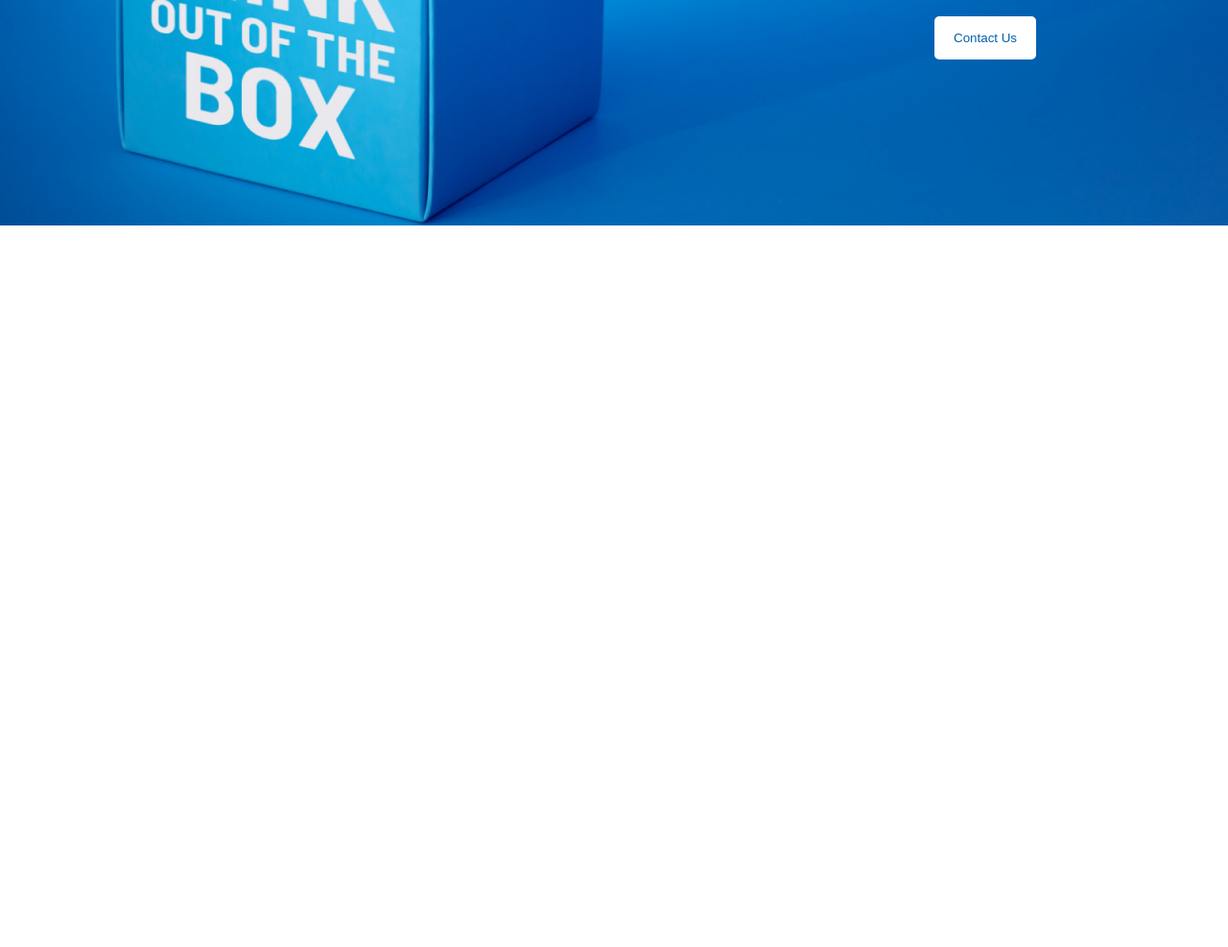
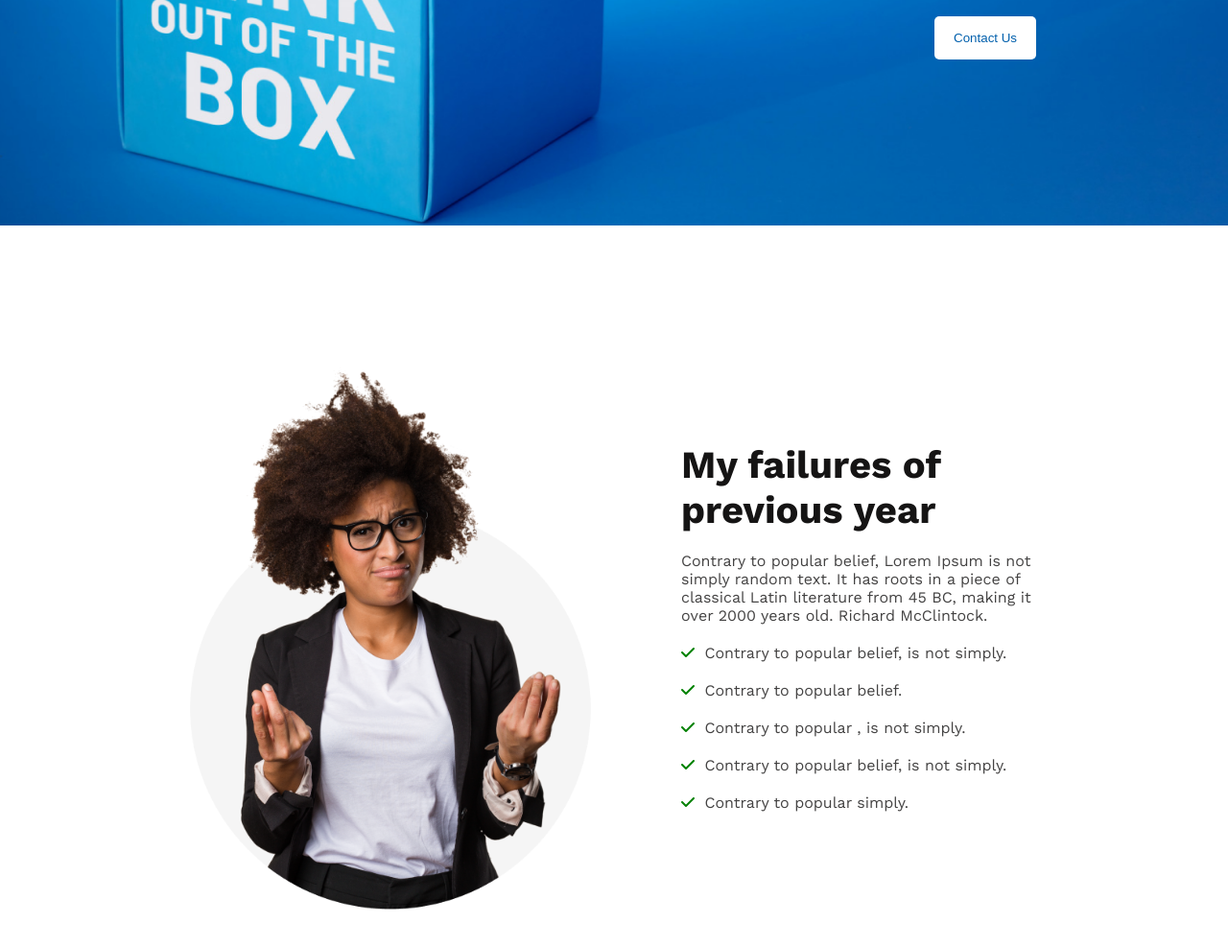
Before and after one commit to ahmedraza069/practise-day-2-web-porfolio, a plain HTML site: page index.html in a window 1280 px wide. Shown: the part 565-1552 px from the top of the page at 96% size. Before the commit the page ends 800 px from the top, so only its background shows below. Drawn offline with nearby package versions, Linux system fonts and the light colour scheme; a web font is replaced by a local one.

Commit message:
complete our failure section

```diff
--- a/css/style.css
+++ b/css/style.css
@@ -5,7 +5,6 @@
     box-sizing: border-box;
 }
 .container{
-    max-width: 1600px;
     margin: 0 auto;
     font-family: 'Work Sans', sans-serif;
 }
@@ -56,3 +55,34 @@ display: flex;
     border-radius: 5px;
     align-items: right;
 }
+.failure_part{
+    display: flex;
+    justify-content: space-between;
+    margin: 140px 180px;
+    gap: 80px;
+    align-items: center;
+}
+.image_part img{
+    width: 450px;
+}
+.failure_text h3{
+    color: var(--dark-01, #151414);
+    font-family: Work Sans;
+    font-size: 40px;
+    font-style: normal;
+    font-weight: 700;
+    line-height: normal;
+    width: 280px;
+}
+.failure_text p{
+    font-size: 16px;
+    color: #444343;
+    font-weight: 400;
+    margin: 20px 0px;
+    display: block;
+}
+.failure_text i{
+    font-size: 16px;
+    color: green;
+    margin-right: 5px;
+}
--- a/index.html
+++ b/index.html
@@ -3,11 +3,14 @@
 <head>
     <meta charset="UTF-8">
     <meta name="viewport" content="width=device-width, initial-scale=1.0">
+    <script src="https://kit.fontawesome.com/29beee64c9.js" crossorigin="anonymous"></script>
+
     <title>Practise task-2 Web Portfolio</title>
     <link rel="stylesheet" href="css/style.css">
 </head>
 <body>
     <header>
+    <section>
         <div class="container">
             <div class="banner_part">
                 <div class="banner_text">
@@ -16,8 +19,26 @@
                     <a href="#"><button class="btn-primary">Contact Us</button></a>
                 </div>
             </div>
-
         </div>
+    </section>
+    <section>
+        <div class="container">
+            <div class="failure_part">
+                <div class="image_part">
+                    <img src="images/person.png" alt="">
+                </div>
+                <div class="failure_text">
+                    <h3>My failures of previous year</h3>
+                    <p class="text_description">Contrary to popular belief, Lorem Ipsum is not simply random text. It has roots in a piece of classical Latin literature from 45 BC, making it over 2000 years old. Richard McClintock.</p>
+                    <p><i class="fa-solid fa-check"></i> Contrary to popular belief, is not simply.</p>
+                    <p><i class="fa-solid fa-check"></i> Contrary to popular belief.</p>
+                    <p><i class="fa-solid fa-check"></i> Contrary to popular , is not simply.</p>
+                    <p><i class="fa-solid fa-check"></i> Contrary to popular belief, is not simply.</p>
+                    <p><i class="fa-solid fa-check"></i> Contrary to popular simply.</p>
+                </div>
+            </div>
+        </div>
+    </section>
     </header>
 </body>
 </html>
```
